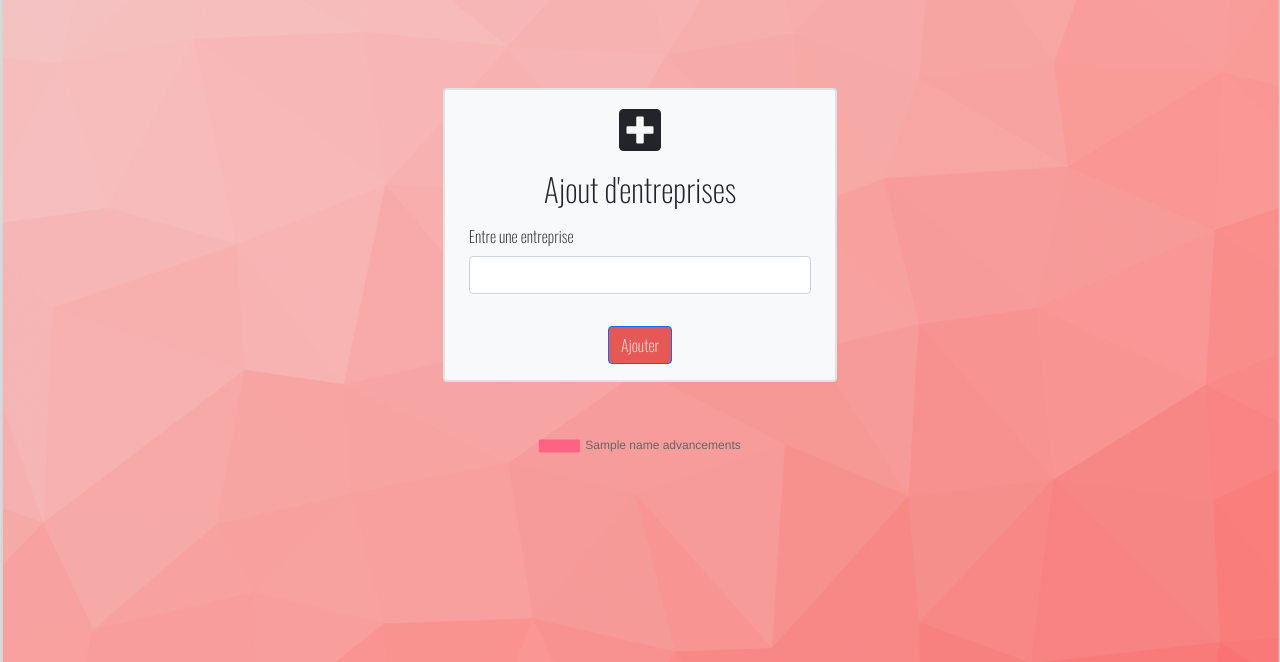
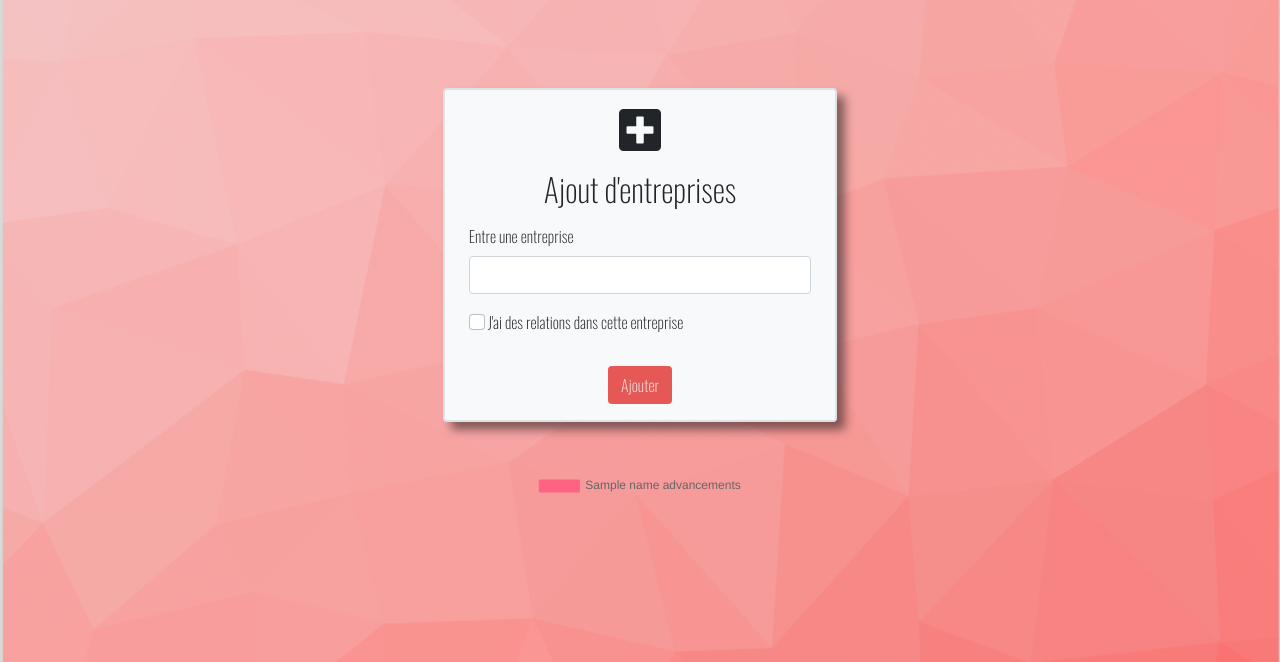
Before and after one commit to WildCodeSchool/bordeaux-p2-202109-interviewmanager, a PHP site: template src/View/Admin/index.html.twig in a window 1280 px wide. Shown: the part 56-718 px from the top of the page. Run offline with PHP 8.4, Linux system fonts and the light colour scheme; the template is opened without the code that fills it: most values are stand-ins (such as "Sample title", 1, 10 or a date in 2020); some libraries are stand-ins or nearby versions.

Commit message:
Create form component for add company

```diff
--- a/src/View/Admin/index.html.twig
+++ b/src/View/Admin/index.html.twig
@@ -1,28 +1,7 @@
 {% extends 'layout.html.twig' %}
 
 {% block content %}
-    <form method="post" class="d-flex justify-content-center p-5 mt-5">
-        <div class="border border-2 rounded bg-light p-3 col-12 col-sm-10 col-md-8 col-lg-4 d-flex flex-column justify-content-center">
-            <p><i class="fas fa-plus-square fa-3x d-flex justify-content-center"></i></p>
-            <h2 class="d-flex justify-content-center">Ajout d'entreprises</h2>
-            {% if errors is not empty %}
-                <div class="alert alert-danger text-center">
-                    {{ errors.erreur | first }}
-                </div>
-            {% endif %}
-            {% if success|length > 0 %}
-                <div class="alert alert-success text-center">
-                    {{ success }}
-                </div>
-            {% endif %}
-            <div class="m-2">
-                <label for="company" class="form-label">Entre une entreprise</label>
-                <input type="text" name="name" class="form-control" id="company" data-name="{{ companies|join(',') }}">
-                <ul class="list-group position-absolute" id="autocompletion"></ul>
-            </div>
-            <div class="text-center"><button type="submit" class="btn btn-primary mt-4">Ajouter</button></div>
-        </div>
-    </form>
+    {% include 'components/_formAddCompany.html.twig' %}
     <div class="container" id="chart">
         <canvas id="myChart" width="200" height="200" data-name="{{ name_advancements|join(',') }}" data-stat="{{ stats|join(',') }}" data-admin="1"></canvas>
     </div>
--- /dev/null
+++ b/src/View/components/_formAddCompany.html.twig
@@ -0,0 +1,38 @@
+<form method="post" action="/ajoutEntreprise" class="d-flex justify-content-center p-5 mt-5">
+    <div class="formadd border border-2 rounded bg-light p-3 col-12 col-sm-10 col-md-8 col-lg-4 d-flex flex-column justify-content-center">
+        <p><i class="fas fa-plus-square fa-3x d-flex justify-content-center"></i></p>
+        <h2 class="d-flex justify-content-center">Ajout d'entreprises</h2>
+        {% if errors is not empty %}
+            <div class="alert alert-danger text-center">
+                {{ errors.error | first }}
+            </div>
+        {% endif %}
+        {% if success|length > 0 %}
+            <div class="alert alert-success text-center">
+                {{ success }}
+            </div>
+        {% endif %}
+        {% if recommendations|length > 0 %}
+            {{ recommendations.full_name.join(' ', ' et ') }}
+            <div class="alert alert-success text-center">
+                {% for recommendation in recommendations %}
+                    {{ recommendation.full_name }} {{ loop.index == recommendations|length - 1 ? ' et ' : ' ' }}
+                {% endfor %}
+                {{ recommendations|length > 1 ? 'ont' : 'a' }} des connaissances dans cette entreprise
+            </div>
+
+        {% endif %}
+        <div class="m-2">
+            <label for="company" class="form-label">Entre une entreprise</label>
+            <input type="text" name="name" class="form-control" id="company" data-name="{{ companies|join(',') }}">
+            <ul class="list-group position-absolute" id="autocompletion"></ul>
+        </div>
+        {% if session.user.is_admin == false %}
+            <div class="m-2">
+                <input type="checkbox" name="is_recommendating" class="form-check-input" id="is_recommendating">
+                <label class="form-check-label" for="exampleCheck1">J'ai des relations dans cette entreprise</label>
+            </div>
+        {% endif %}
+        <div class="text-center"><button type="submit" class="btn mt-4">Ajouter</button></div>
+    </div>
+</form>
```
Also changed, not shown: src/View/User/index.html.twig (+1 -36 lines).
